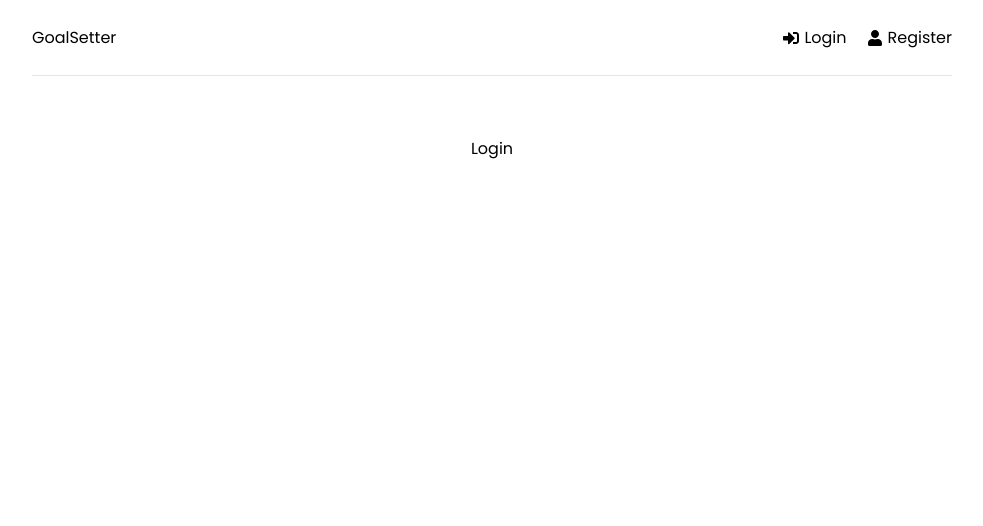
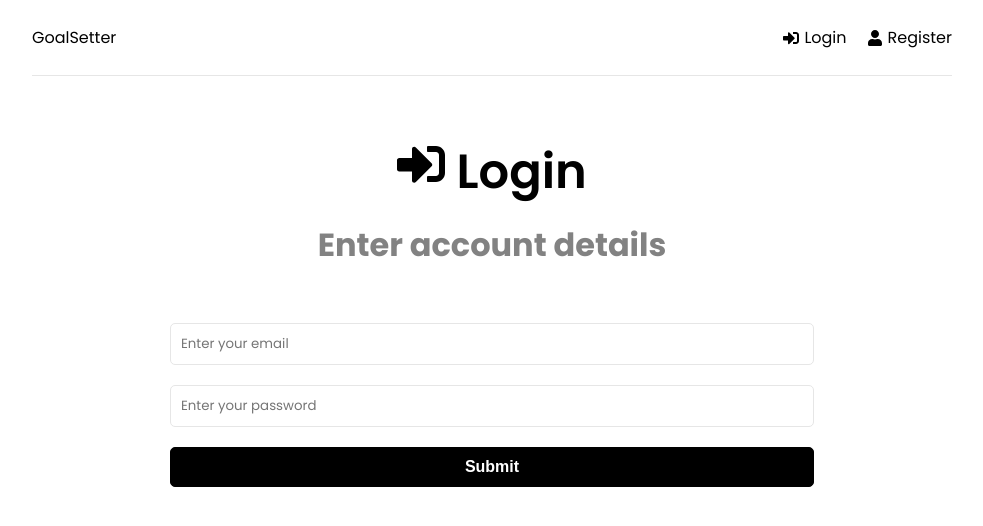
Before and after one commit to stone-com/mern-goals-app, a React (Create React App) app in the folder frontend/: page /login in a window 1280 px wide. Shown: the top 526 px of the page, without its empty margins (148-1131 px from the left). Built offline with nearby package versions, Linux system fonts and the light colour scheme.

Commit message:
Login page

```diff
--- a/frontend/src/pages/Login.jsx
+++ b/frontend/src/pages/Login.jsx
@@ -1,4 +1,65 @@
+import { useState, useEffect } from 'react';
+import { FaSignInAlt } from 'react-icons/fa';
+
 const Login = () => {
-  return <div>Login</div>;
+  const [formData, setFormData] = useState({
+    email: '',
+    password: '',
+  });
+
+  const { email, password } = formData;
+
+  const onChange = (e) => {
+    setFormData((prevState) => ({
+      ...prevState,
+      [e.target.name]: e.target.value,
+    }));
+  };
+
+  const onSubmit = (e) => {
+    e.preventDefault();
+  };
+  return (
+    <>
+      <section className='heading'>
+        <h1>
+          <FaSignInAlt /> Login
+        </h1>
+        <p>Enter account details</p>
+      </section>
+      <section className='form'>
+        <form onSubmit={onSubmit}>
+          <div className='form-group'>
+            <input
+              type='email'
+              className='form-control'
+              id='email'
+              name='email'
+              value={email}
+              placeholder='Enter your email'
+              onChange={onChange}
+            />
+          </div>
+          <div className='form-group'>
+            <input
+              type='password'
+              className='form-control'
+              id='password'
+              name='password'
+              value={password}
+              placeholder='Enter your password'
+              onChange={onChange}
+            />
+          </div>
+          <div className='form-group'>
+            <button type='submit' className='btn btn-block'>
+              Submit
+            </button>
+          </div>
+        </form>
+      </section>
+    </>
+  );
 };
+
 export default Login;
```
